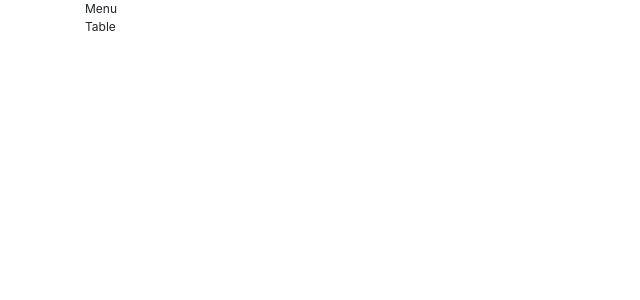
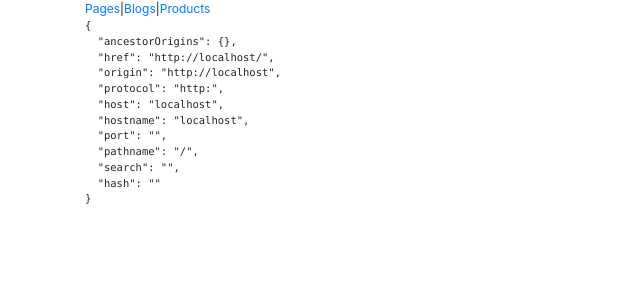
Before and after one commit to ygor-sk/react-page-navigation, a React (Create React App) app: page / in a window 1280 px wide. Shown: the top 300 px of the page, without its empty margins (0-640 px from the left). Built offline with nearby package versions, Linux system fonts and the light colour scheme.

Commit message:
if we use simple links, the page always refreshes

```diff
--- a/src/components/App.tsx
+++ b/src/components/App.tsx
@@ -1,9 +1,11 @@
 import React from 'react';
+import Menu from "./Menu";
+import Content from "./Content";
 
 function App() {
   return <div className="container">
-    <div>Menu</div>
-    <div>Table</div>
+    <div><Menu/></div>
+    <div><Content/></div>
   </div>;
 }
 
--- /dev/null
+++ b/src/components/Content.tsx
@@ -0,0 +1,9 @@
+import React from "react";
+import {FormattedJSON} from "../lib/global-util";
+
+export default class Content extends React.Component<any, any> {
+
+    render(): React.ReactNode {
+        return <FormattedJSON value={window.location}/>
+    }
+}
--- /dev/null
+++ b/src/components/Menu.tsx
@@ -0,0 +1,14 @@
+import React from "react";
+
+export default class Menu extends React.Component<any, any> {
+
+    render(): React.ReactNode {
+        return <span>
+            <a href="pages">Pages</a>
+            |
+            <a href="blogs">Blogs</a>
+            |
+            <a href="products">Products</a>
+        </span>
+    }
+}
--- /dev/null
+++ b/src/lib/global-util.tsx
@@ -0,0 +1,5 @@
+import React from "react";
+
+export function FormattedJSON(props: {value: any}) {
+    return <pre>{JSON.stringify(props.value, null, 2)}</pre>
+}
```
